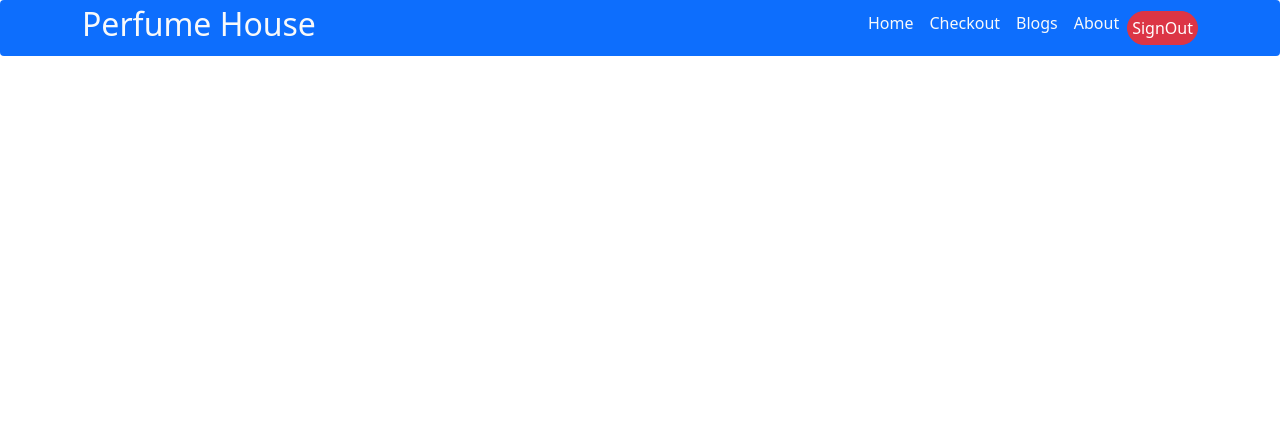
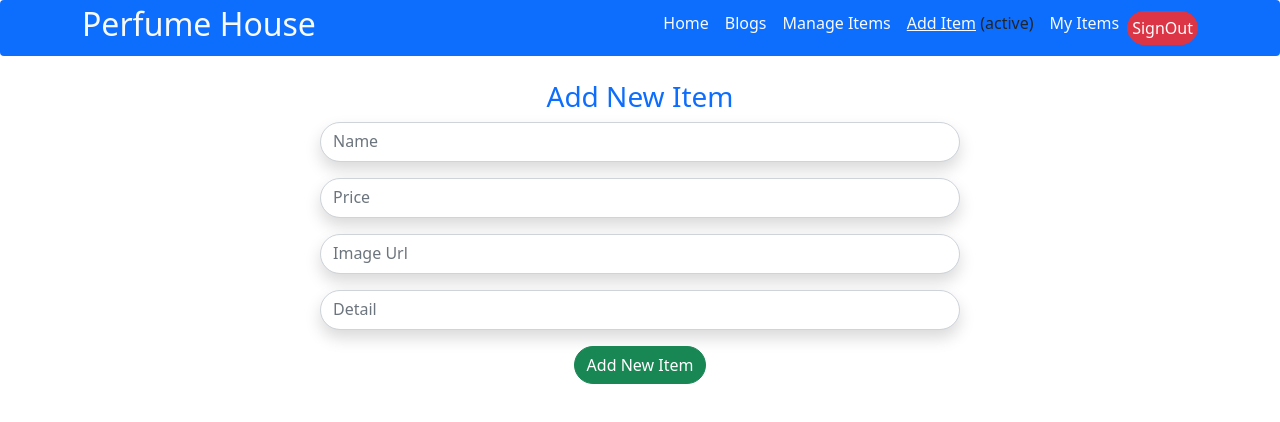
Before and after one commit to MilonMridha/wear-house, a React (Create React App) app: page /add in a window 1280 px wide. Shown: the top 422 px of the page. Built offline with nearby package versions, Linux system fonts and the light colour scheme; no server answers; sample sign-in values are in the browser's storage.

Commit message:
add requirauth

```diff
--- a/src/App.js
+++ b/src/App.js
@@ -1,11 +1,13 @@
 
 import { Route, Routes } from 'react-router-dom';
 import './App.css';
+import AddNewItem from './Components/AddNewItem/AddNewItem';
 import Home from './Components/Home/Home';
 import Inventory from './Components/Inventory/Inventory';
 import Login from './Components/Login/Login';
 import ManageInventory from './Components/ManageInventory/ManageInventory';
 import Header from './Components/Shared/Header/Header';
+import RequiredAuth from './Components/Shared/RequirAuth/RquirAuth';
 import SignUp from './Components/SignUp/SignUp';
 import InventoryId from './InventoryId/InventoryId';
 
@@ -14,11 +16,14 @@ function App() {
     <div className="App">
       <Header></Header>
       <Routes>
-          <Route path='/' element={<Home></Home>}></Route>
-          <Route path='/inventory/:id' element={<InventoryId></InventoryId>}></Route>
-          <Route path='/manage' element={<ManageInventory></ManageInventory>}></Route>
-          <Route path='/login' element={<Login></Login>}></Route>
-          <Route path='/signup' element={<SignUp></SignUp>}></Route>
+        <Route path='/' element={<Home></Home>}></Route>
+        <Route path='/inventory/:id' element={<RequiredAuth>
+          <InventoryId></InventoryId>
+        </RequiredAuth>}></Route>
+        <Route path='/manage' element={<ManageInventory></ManageInventory>}></Route>
+        <Route path='/add' element={<AddNewItem></AddNewItem>}></Route>
+        <Route path='/login' element={<Login></Login>}></Route>
+        <Route path='/signup' element={<SignUp></SignUp>}></Route>
 
 
       </Routes>
--- a/src/Components/AddNewItem/AddNewItem.js
+++ b/src/Components/AddNewItem/AddNewItem.js
@@ -27,7 +27,7 @@ const AddNewItem = () => {
         })
     }
     return (
-        <div>
+        <div className='mt-4'>
             <h3 className='text-primary'>Add New Item</h3>
             <Form onSubmit={handleAddItem}>
                 <Form.Group className="mb-3" controlId="formBasicEmail">
--- a/src/Components/Login/Login.js
+++ b/src/Components/Login/Login.js
@@ -5,6 +5,7 @@ import { Link, useLocation, useNavigate } from 'react-router-dom';
 import { toast, ToastContainer } from 'react-toastify';
 import 'react-toastify/dist/ReactToastify.css';
 import auth from '../../firebase.init';
+import Loading from '../Shared/Loading/Loading';
 import SocialLogin from '../SocialLogin/SocialLogin';
 
 const Login = () => {
@@ -49,9 +50,9 @@ const Login = () => {
         }
 
     }
-    // if (loading || sending) {
-    //     return <Loading></Loading>
-    // }
+    if (loading || sending) {
+        return <Loading></Loading>
+    }
     return (
         <div className='mt-5'>
             <h3 className='text-center text-primary mb-3'>Please Login!!</h3>
--- a/src/Components/Shared/Header/Header.js
+++ b/src/Components/Shared/Header/Header.js
@@ -16,21 +16,28 @@ const Header = () => {
   };
   return (
     <div>
-            <Navbar className='rounded p-0' sticky='top'   bg="primary" expand="lg">
+      <Navbar className='rounded p-0' sticky='top' bg="primary" expand="lg">
         <Container>
           <Navbar.Brand href="#home" className='text-light' > <h2>Perfume House<span><img src='' alt="" /></span></h2> </Navbar.Brand>
-    <Navbar.Toggle aria-controls="basic-navbar-nav"/>
+          <Navbar.Toggle aria-controls="basic-navbar-nav" />
           <Navbar.Collapse id="basic-navbar-nav" className=''>
 
 
             <Nav className="ms-auto">
-        <CustomLink className='text-light'  to="/"  >Home</CustomLink>
-        <CustomLink to="/Checkout" className='ms-3 text-light'>Checkout</CustomLink>
+              <CustomLink className='text-light' to="/"  >Home</CustomLink>
+
               <CustomLink to="/blogs" className='ms-3 text-light'>Blogs</CustomLink>
-        <CustomLink to="/about" className='ms-3 text-light'>About</CustomLink>
 
-        { user?
+
+              {user ?
+                <>
+                  <CustomLink to="/manage" className='ms-3 text-light'>Manage Items</CustomLink>
+                  <CustomLink to="/add" className='ms-3 text-light'>Add Item</CustomLink>
+                  <CustomLink to="" className='ms-3 text-light'>My Items</CustomLink>
+
                   <Button onClick={logout} className='btn btn-danger rounded-pill p-1 ms-2 text-decoration-none'>SignOut</Button>
+                </>
+
                 :
                 <CustomLink to="/login" className='ms-3 text-light'>Login</CustomLink>
 
--- /dev/null
+++ b/src/Components/Shared/Loading/Loading.js
@@ -0,0 +1,13 @@
+import React from 'react';
+import { Spinner } from 'react-bootstrap';
+const Loading = () => {
+    return (
+        <div>
+            <div style={{height: '400px'}} className='w-100 align-items-center d-flex justify-content-center'>
+            <Spinner animation="border" variant="primary" />
+        </div>
+        </div>
+    );
+};
+
+export default Loading;
--- /dev/null
+++ b/src/Components/Shared/RequirAuth/RquirAuth.js
@@ -0,0 +1,23 @@
+import React from 'react';
+import { useAuthState } from 'react-firebase-hooks/auth';
+import { Navigate, useLocation } from 'react-router-dom';
+import auth from '../../../firebase.init';
+
+import Loading from '../Loading/Loading';
+
+
+const RequiredAuth = ({children}) => {
+    const [user,loading] = useAuthState(auth);
+    const location = useLocation();
+
+    if(loading){
+        return <Loading></Loading>
+    }
+
+    if(!user){
+        return <Navigate to="/login" state={{ from: location }} replace />;
+    }
+    return children;
+};
+
+export default RequiredAuth;
--- a/src/Components/SocialLogin/SocialLogin.js
+++ b/src/Components/SocialLogin/SocialLogin.js
@@ -3,15 +3,17 @@ import { Button } from 'react-bootstrap';
 import { useSignInWithGoogle } from 'react-firebase-hooks/auth';
 import auth from '../../firebase.init';
 import icon from './Social-icon/google.png';
-import { useNavigate } from 'react-router-dom';
+import { useLocation, useNavigate } from 'react-router-dom';
 
 const SocialLogin = () => {
     const [signInWithGoogle, user, loading, error] = useSignInWithGoogle(auth);
 
     const navigate = useNavigate();
+    const location = useLocation();
+    const from = location?.state?.from?.pathname || '/';
 
     if(user){
-        navigate('/')
+        navigate(from, {replace : true})
     }
 
     return (
```
Lines whose indentation alone changed are shown as unchanged.
